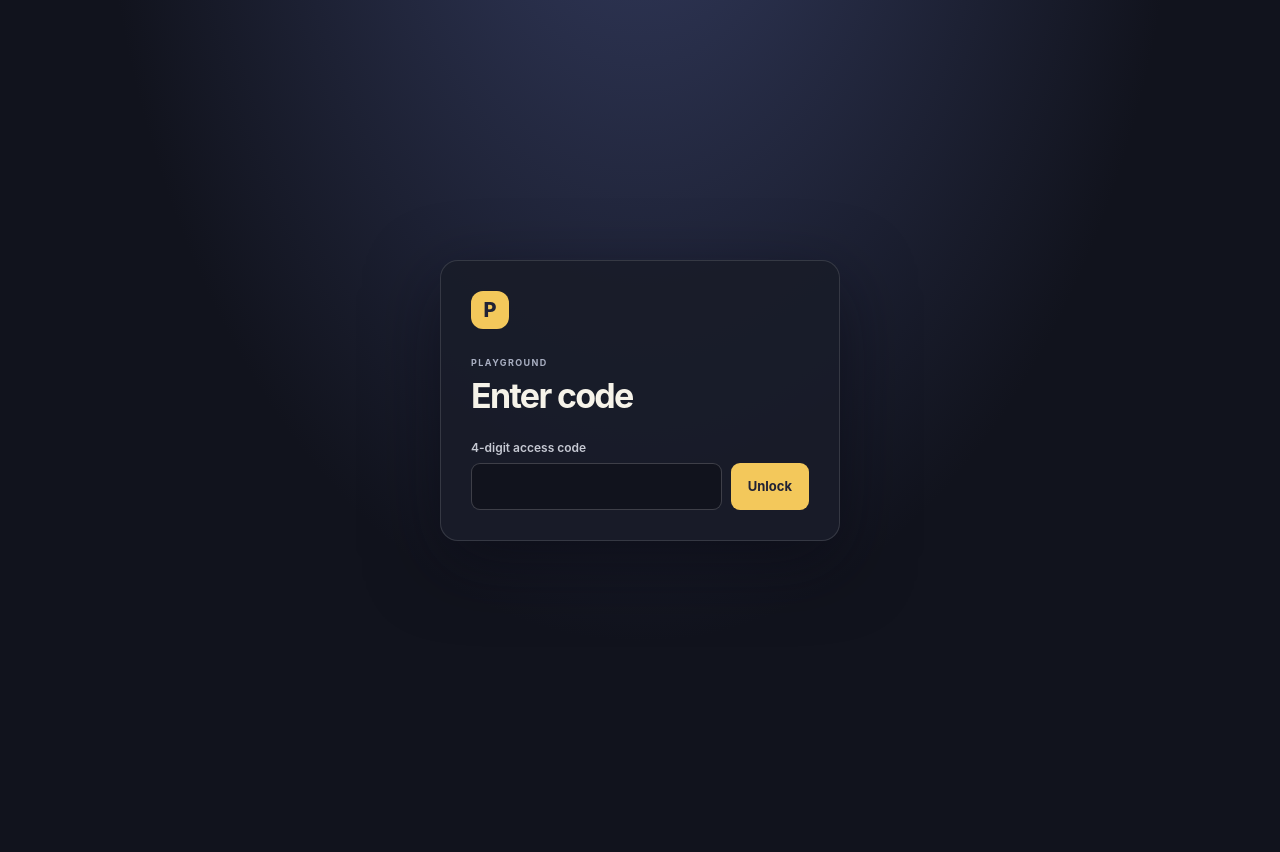
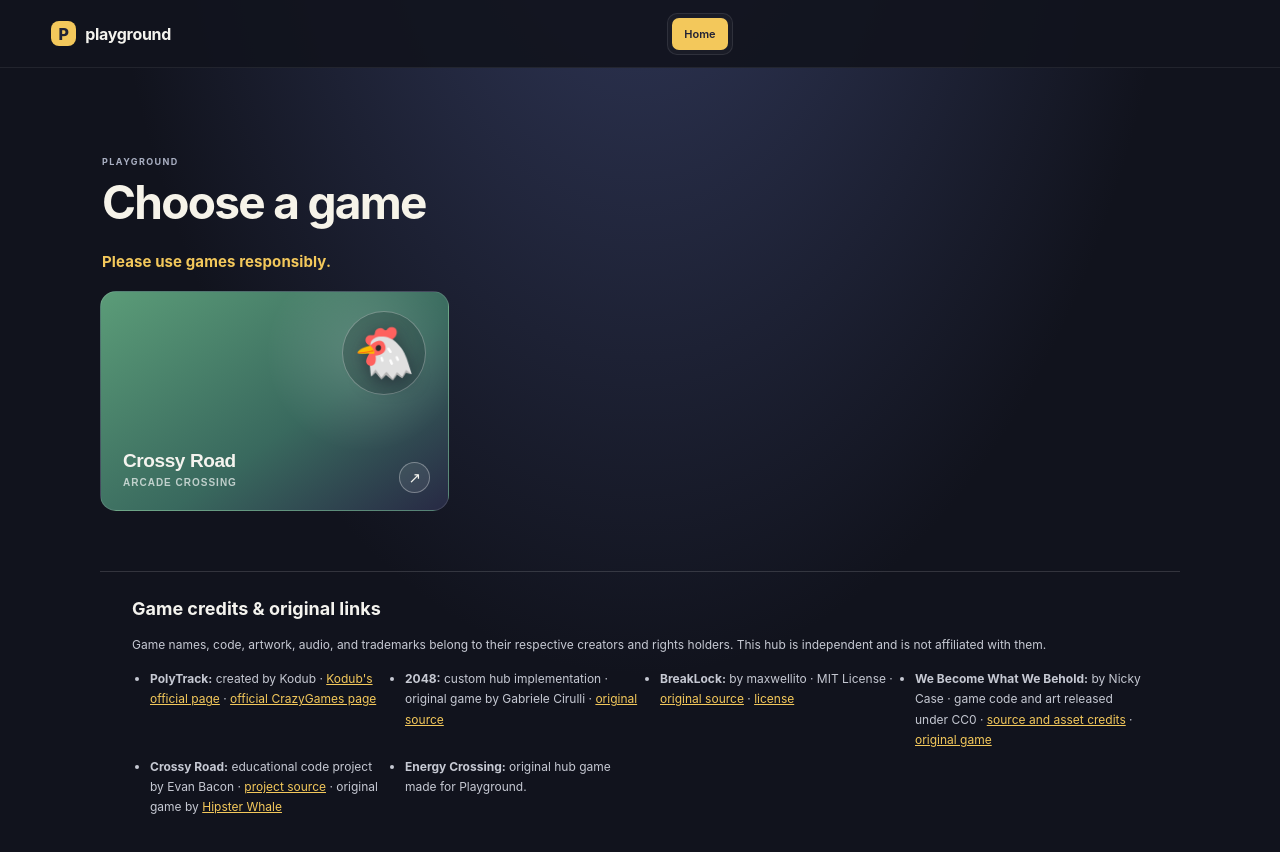
Before and after one commit to Vinsanity121/playground-game-hub, a plain HTML site: page index.html in a window 1280 px wide. Before the commit the page ends 800 px from the top, so only its background shows below. Drawn offline with Linux system fonts and the light colour scheme.

Commit message:
Remove club copy and add Coolmath game links

```diff
--- a/index.html
+++ b/index.html
@@ -6,35 +6,12 @@
     <meta name="theme-color" content="#11131d" />
     <meta name="description" content="Choose a game and play it in Playground." />
     <title>Playground — Choose a game</title>
-    <link rel="stylesheet" href="styles.css?v=18" />
-    <script src="games.js?v=15" defer></script>
+    <link rel="stylesheet" href="styles.css?v=19" />
+    <script src="games.js?v=16" defer></script>
     <script src="crossy-road.js?v=2" defer></script>
   </head>
   <body>
-    <section class="unlock-screen" id="unlock-screen" aria-labelledby="unlock-title">
-      <form class="unlock-card" id="unlock-form">
-        <span class="unlock-brand" aria-hidden="true">P</span>
-        <p class="eyebrow">PLAYGROUND</p>
-        <h1 id="unlock-title">Enter code</h1>
-        <label for="access-code">4-digit access code</label>
-        <div class="unlock-controls">
-          <input
-            id="access-code"
-            name="access-code"
-            type="text"
-            inputmode="numeric"
-            pattern="[0-9]{4}"
-            minlength="4"
-            maxlength="4"
-            autocomplete="off"
-            required
-            aria-describedby="unlock-error" />
-          <button type="submit">Unlock</button>
-        </div>
-        <p class="unlock-error" id="unlock-error" role="alert" aria-live="polite" hidden>That code did not work. Try again.</p>
-      </form>
-    </section>
-    <div id="site-content" hidden>
+    <div id="site-content">
     <header class="topbar">
       <a class="brand" href="./" data-home-link aria-label="Playground home"><span>P</span> playground</a>
       <nav class="game-tabs" role="tablist" aria-label="Pages and games">
@@ -48,7 +25,7 @@
           <p class="eyebrow">PLAYGROUND</p>
           <h1 id="home-title">Choose a game</h1>
         </div>
-        <p class="home-message">This was made by members of the Olympus AI club and should be used responsibly</p>
+        <p class="home-message">Please use games responsibly.</p>
         <div class="game-grid" id="game-grid" aria-label="Games"></div>
       </section>
 
```
